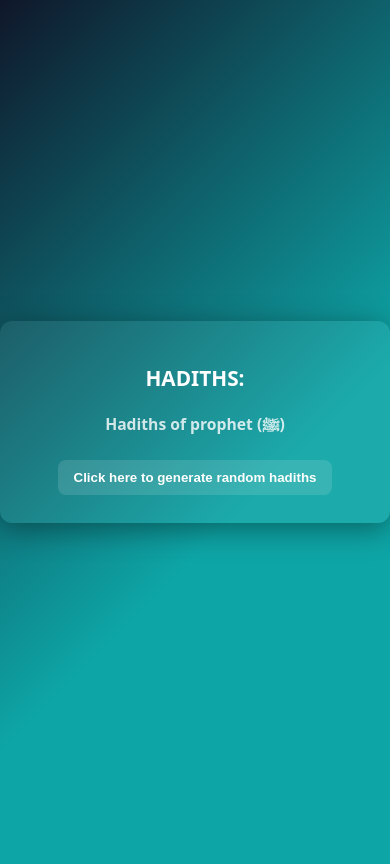
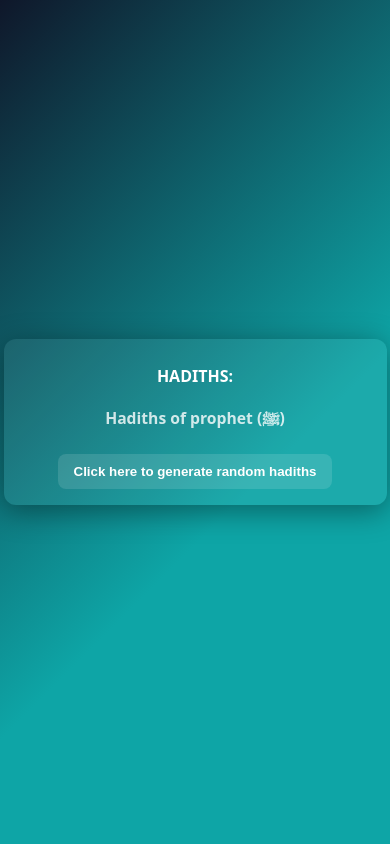
Before and after one commit to MohdAreezUddin-lang/HADITHS, a plain HTML site: page index.html in a window 390 px wide. Drawn offline with Linux system fonts and the light colour scheme.

Commit message:
Javascript

```diff
--- a/index.html
+++ b/index.html
@@ -3,10 +3,10 @@
 <head>
     <meta charset="UTF-8">
     <meta name="viewport" content="width=device-width, initial-scale=1.0">
-    <title>RANDOM QUOTE GENERATOR</title>
+    <title>RANDOM HADITHS GENERATOR</title>
     <link rel="stylesheet" href="./style.css">
 </head>
-<body style="background-color: black; color: white; display: flex; justify-content: center; align-items: center; height: 100vh; margin-bottom: 20px;">
+<body>
     <div id="card">
         <h1 id="quote">HADITHS:</h1>
         <h2>Hadiths of prophet (ﷺ) </h2>
--- a/style.css
+++ b/style.css
@@ -38,3 +38,12 @@ button {
 button:active {
   transform: translateY(1px);
 }
+
+@media (max-width: 480px) {
+  #quote {
+    font-size: 1rem;
+  }
+  #card {
+    padding: 16px;
+  }
+}
```
